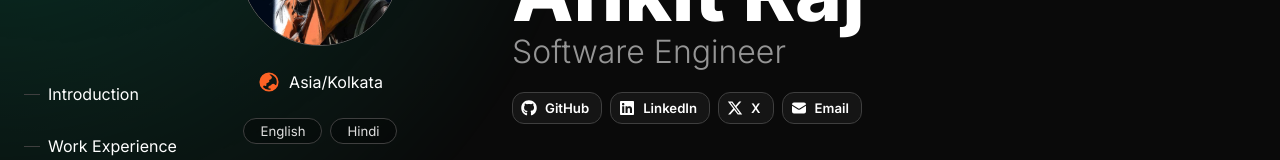
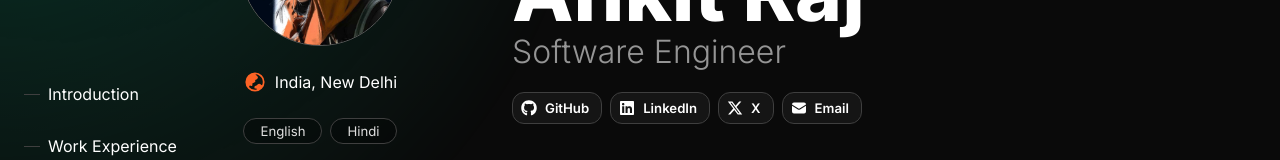
Before and after one commit to ankitrajrules/Portfolio, a Next.js app: page /about in a window 1280 px wide. Shown: the part 228-388 px from the top of the page. Built offline with nearby package versions, Linux system fonts and the light colour scheme.

Commit message:
Changing the Location to Situated for Time and Geolocation bifurcation.

```diff
--- a/src/app/about/page.tsx
+++ b/src/app/about/page.tsx
@@ -110,7 +110,7 @@ export default function About() {
                             <Icon
                                 onBackground="accent-weak"
                                 name="globe"/>
-                            {person.location}
+                            {person.situated}
                         </Flex>
                         { person.languages.length > 0 && (
                             <Flex
```
